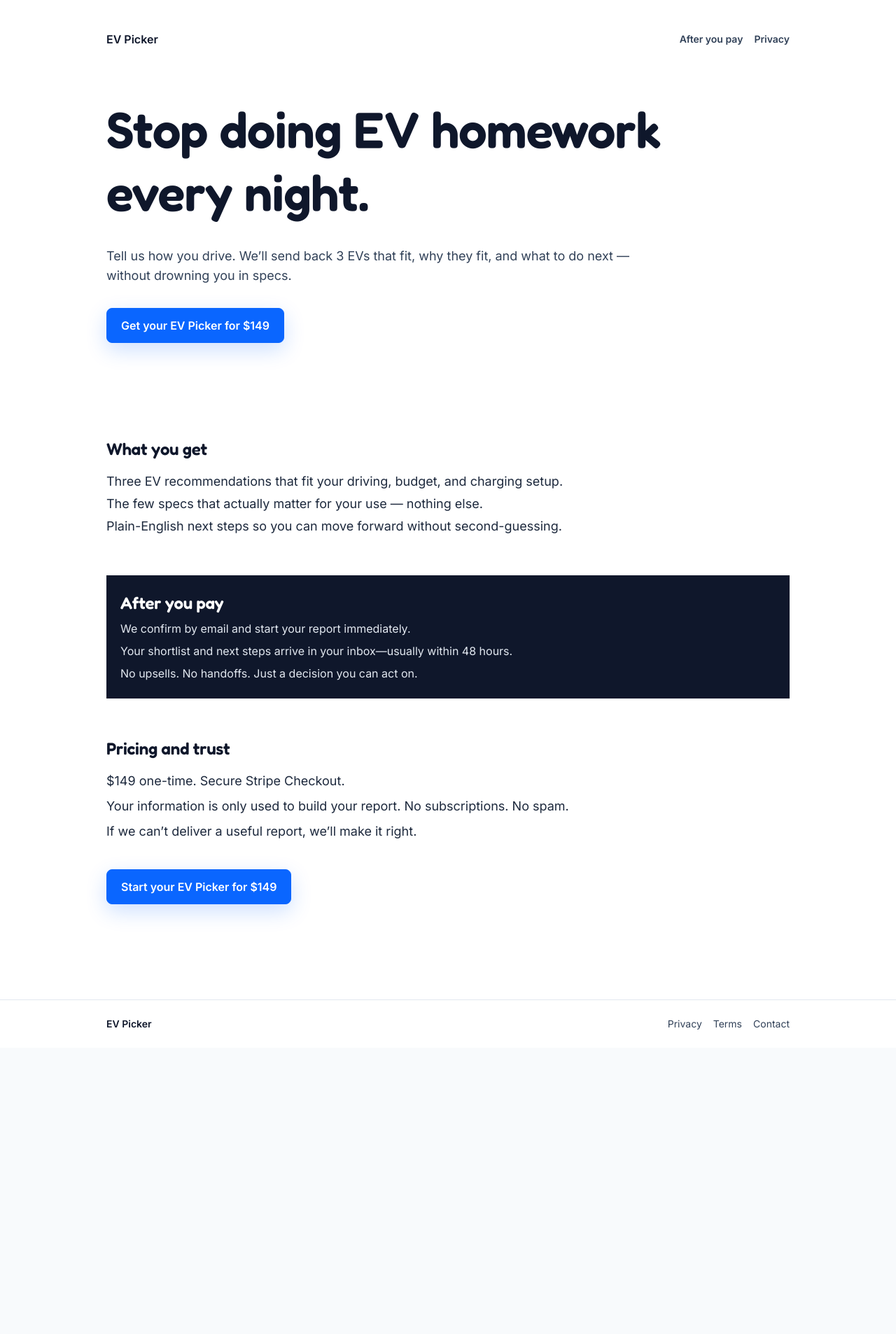
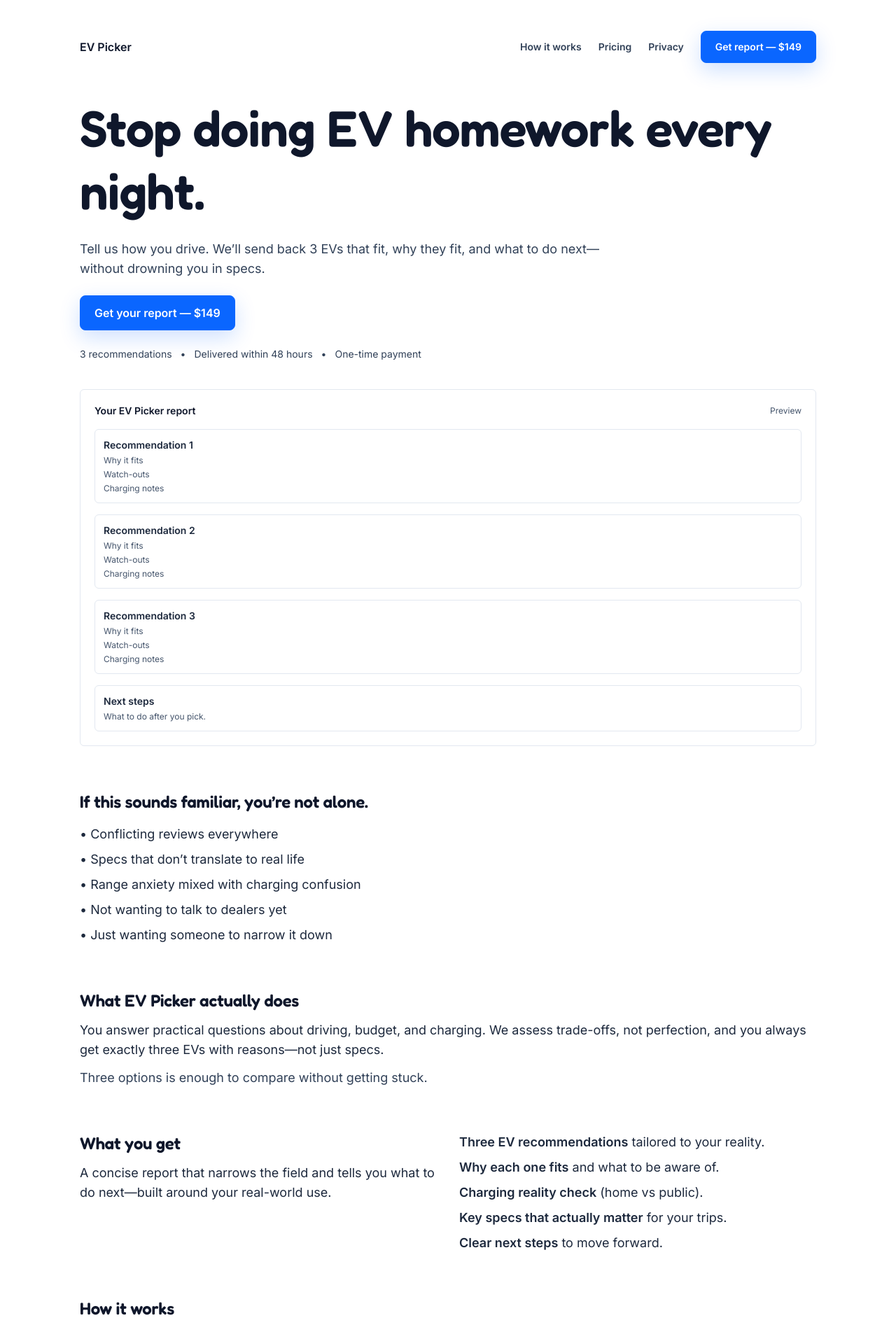
Before and after one commit to Stoikyo/EV-Picker, a Next.js app: page / in a window 1280 px wide. Shown: the part 20-1926 px from the top of the page at 70% size. Before the commit the page ends 1517 px from the top, so only its background shows below. Built offline with nearby package versions, Linux system fonts and the light colour scheme.

Commit message:
Rebuild EV Picker landing page with structured explainer, report preview, and trust-first layout

```diff
--- a/src/app/page.tsx
+++ b/src/app/page.tsx
@@ -1,79 +1,203 @@
 export default function Home() {
   return (
     <div className="min-h-screen bg-white text-slate-900">
-      <header className="mx-auto flex max-w-5xl flex-col gap-12 px-6 pb-16 pt-16">
+      <header className="mx-auto flex max-w-[1100px] flex-col gap-12 px-6 pb-16 pt-16">
         <div className="flex items-center justify-between text-sm font-semibold text-slate-700">
           <span className="text-base font-semibold text-slate-900">EV Picker</span>
-          <div className="hidden items-center gap-4 sm:flex">
-            <a href="#after-you-pay" className="hover:text-blue-700">
-              After you pay
+          <div className="hidden items-center gap-6 sm:flex">
+            <a href="#how-it-works" className="hover:text-blue-700">
+              How it works
+            </a>
+            <a href="#pricing" className="hover:text-blue-700">
+              Pricing
             </a>
             <a href="/privacy" className="hover:text-blue-700">
               Privacy
             </a>
+            <a className="btn btn-primary" href="/get-your-ev-picker">
+              Get report — $149
+            </a>
           </div>
         </div>
 
-        <div className="space-y-8 pt-6">
+        <section className="grid gap-10 lg:grid-cols-[1.1fr,0.9fr]">
+          <div className="flex flex-col gap-6">
             <h1 className="text-5xl font-semibold leading-tight sm:text-6xl md:text-7xl">
               Stop doing EV homework every night.
             </h1>
             <p className="max-w-3xl text-lg text-slate-700">
-            Tell us how you drive. We’ll send back 3 EVs that fit, why they fit, and what to do next — without drowning
+              Tell us how you drive. We’ll send back 3 EVs that fit, why they fit, and what to do next—without drowning
               you in specs.
             </p>
             <a className="btn btn-primary w-fit" href="/get-your-ev-picker">
-            Get your EV Picker for $149
+              Get your report — $149
             </a>
-          <div className="h-10" />
+            <div className="flex flex-wrap gap-3 text-sm text-slate-700">
+              <span>3 recommendations</span>
+              <span>•</span>
+              <span>Delivered within 48 hours</span>
+              <span>•</span>
+              <span>One-time payment</span>
             </div>
+          </div>
+
+          <div className="rounded-md border border-slate-200 bg-white p-5">
+            <div className="mb-4 flex items-center justify-between">
+              <p className="text-sm font-semibold text-slate-900">Your EV Picker report</p>
+              <span className="text-xs text-slate-600">Preview</span>
+            </div>
+            <div className="space-y-4 text-sm text-slate-800">
+              {[1, 2, 3].map((num) => (
+                <div key={num} className="space-y-1 rounded-md border border-slate-200 p-3">
+                  <p className="text-sm font-semibold">Recommendation {num}</p>
+                  <p className="text-xs text-slate-600">Why it fits</p>
+                  <p className="text-xs text-slate-600">Watch-outs</p>
+                  <p className="text-xs text-slate-600">Charging notes</p>
+                </div>
+              ))}
+              <div className="space-y-1 rounded-md border border-slate-200 p-3">
+                <p className="text-sm font-semibold">Next steps</p>
+                <p className="text-xs text-slate-600">What to do after you pick.</p>
+              </div>
+            </div>
+          </div>
+        </section>
       </header>
 
-      <main className="mx-auto flex max-w-5xl flex-col gap-14 px-6 pb-20">
-        <section aria-labelledby="what-you-get" className="space-y-4">
-          <h2 id="what-you-get" className="text-2xl font-semibold">
-            What you get
-          </h2>
-          <div className="space-y-1 text-lg text-slate-800">
-            <p>Three EV recommendations that fit your driving, budget, and charging setup.</p>
-            <p>The few specs that actually matter for your use — nothing else.</p>
-            <p>Plain-English next steps so you can move forward without second-guessing.</p>
+      <main className="mx-auto flex max-w-[1100px] flex-col gap-16 px-6 pb-20">
+        <section className="space-y-4">
+          <h2 className="text-2xl font-semibold">If this sounds familiar, you’re not alone.</h2>
+          <ul className="space-y-2 text-lg text-slate-800">
+            <li>• Conflicting reviews everywhere</li>
+            <li>• Specs that don’t translate to real life</li>
+            <li>• Range anxiety mixed with charging confusion</li>
+            <li>• Not wanting to talk to dealers yet</li>
+            <li>• Just wanting someone to narrow it down</li>
+          </ul>
+        </section>
+
+        <section className="space-y-3">
+          <h2 className="text-2xl font-semibold">What EV Picker actually does</h2>
+          <p className="text-lg text-slate-800">
+            You answer practical questions about driving, budget, and charging. We assess trade-offs, not perfection,
+            and you always get exactly three EVs with reasons—not just specs.
+          </p>
+          <p className="text-lg text-slate-700">Three options is enough to compare without getting stuck.</p>
+        </section>
+
+        <section className="grid gap-8 lg:grid-cols-2">
+          <div className="space-y-3">
+            <h2 className="text-2xl font-semibold">What you get</h2>
+            <p className="text-lg text-slate-800">
+              A concise report that narrows the field and tells you what to do next—built around your real-world use.
+            </p>
+          </div>
+          <div className="space-y-2 text-lg text-slate-800">
+            <p>
+              <span className="font-semibold">Three EV recommendations</span> tailored to your reality.
+            </p>
+            <p>
+              <span className="font-semibold">Why each one fits</span> and what to be aware of.
+            </p>
+            <p>
+              <span className="font-semibold">Charging reality check</span> (home vs public).
+            </p>
+            <p>
+              <span className="font-semibold">Key specs that actually matter</span> for your trips.
+            </p>
+            <p>
+              <span className="font-semibold">Clear next steps</span> to move forward.
+            </p>
           </div>
         </section>
 
-        <section
-          id="after-you-pay"
-          aria-labelledby="after-you-pay-heading"
-          className="space-y-2 bg-slate-900 px-5 py-6 text-slate-100"
-        >
-          <h2 id="after-you-pay-heading" className="text-2xl font-semibold text-white">
-            After you pay
-          </h2>
-          <p className="text-base text-slate-200">We confirm by email and start your report immediately.</p>
-          <p className="text-base text-slate-200">Your shortlist and next steps arrive in your inbox—usually within 48 hours.</p>
-          <p className="text-base text-slate-200">No upsells. No handoffs. Just a decision you can act on.</p>
+        <section id="how-it-works" className="space-y-4">
+          <h2 className="text-2xl font-semibold">How it works</h2>
+          <ol className="space-y-3 text-lg text-slate-800">
+            <li>1) Answer questions (5–7 minutes).</li>
+            <li>2) Pay once via Stripe.</li>
+            <li>3) We prepare your report (human-reviewed, considered output).</li>
+            <li>4) Delivered by email within 48 hours.</li>
+          </ol>
         </section>
 
-        <section aria-labelledby="pricing" className="space-y-4">
-          <h2 id="pricing" className="text-2xl font-semibold">
-            Pricing and trust
-          </h2>
+        <section className="rounded-md border border-slate-200 bg-slate-50 p-5">
           <div className="space-y-2 text-lg text-slate-800">
-            <p>$149 one-time. Secure Stripe Checkout.</p>
-            <p>Your information is only used to build your report. No subscriptions. No spam.</p>
-            <p>If we can’t deliver a useful report, we’ll make it right.</p>
+            <p>One-time payment.</p>
+            <p>No subscriptions.</p>
+            <p>No dealer payments.</p>
+            <p>No handoffs.</p>
+            <p>We only use your answers to build the report.</p>
+            <p>If it’s not useful, we’ll make it right.</p>
           </div>
-          <div className="pt-6">
+        </section>
+
+        <section id="pricing" className="space-y-4">
+          <h2 className="text-2xl font-semibold">Pricing</h2>
+          <div className="space-y-2 text-lg text-slate-800">
+            <p>$149 one-time.</p>
+            <p>Delivered by email.</p>
+            <p>No account required.</p>
+          </div>
           <a className="btn btn-primary w-fit" href="/get-your-ev-picker">
-              Start your EV Picker for $149
+            Get your report — $149
           </a>
+        </section>
+
+        <section className="space-y-4">
+          <h2 className="text-2xl font-semibold">FAQ</h2>
+          <div className="space-y-3 text-base text-slate-800">
+            {[
+              {
+                q: "What information do you need?",
+                a: "Your name, email, location, budget range, driving patterns, and charging access. Optional notes if you have constraints.",
+              },
+              {
+                q: "Why only three EVs?",
+                a: "Three options are enough to compare without getting stuck. More than that creates decision fatigue.",
+              },
+              {
+                q: "How fast is delivery?",
+                a: "We aim to send your report within 48 hours of payment.",
+              },
+              {
+                q: "Are you independent from dealers?",
+                a: "Yes. No dealer payments, no referrals. You pay once for the report.",
+              },
+              {
+                q: "What if I’m still unsure?",
+                a: "Your report includes next steps. If it’s not useful, we’ll make it right.",
+              },
+              {
+                q: "Is this suitable for first-time EV buyers?",
+                a: "Yes. It’s written in plain English for people who don’t want to be EV experts.",
+              },
+            ].map((item) => (
+              <details key={item.q} className="rounded-md border border-slate-200 p-3">
+                <summary className="cursor-pointer text-sm font-semibold text-slate-900">{item.q}</summary>
+                <p className="pt-2 text-sm text-slate-700">{item.a}</p>
+              </details>
+            ))}
           </div>
-          <div className="h-10" />
+        </section>
+
+        <section className="space-y-4">
+          <h2 className="text-2xl font-semibold">Ready to stop researching?</h2>
+          <a className="btn btn-primary w-fit" href="/get-your-ev-picker">
+            Get your report — $149
+          </a>
+          <div className="flex flex-wrap gap-3 text-sm text-slate-700">
+            <span>3 recommendations</span>
+            <span>•</span>
+            <span>Delivered within 48 hours</span>
+            <span>•</span>
+            <span>One-time payment</span>
+          </div>
         </section>
       </main>
 
       <footer className="border-t border-slate-200 bg-white/90">
-        <div className="mx-auto flex max-w-5xl flex-col gap-3 px-6 py-6 text-sm text-slate-700 sm:flex-row sm:items-center sm:justify-between">
+        <div className="mx-auto flex max-w-[1100px] flex-col gap-3 px-6 py-6 text-sm text-slate-700 sm:flex-row sm:items-center sm:justify-between">
           <span className="font-semibold text-slate-900">EV Picker</span>
           <div className="flex flex-wrap gap-4 text-sm">
             <a href="/privacy" className="hover:text-blue-700">
```
Lines whose indentation alone changed are shown as unchanged.
